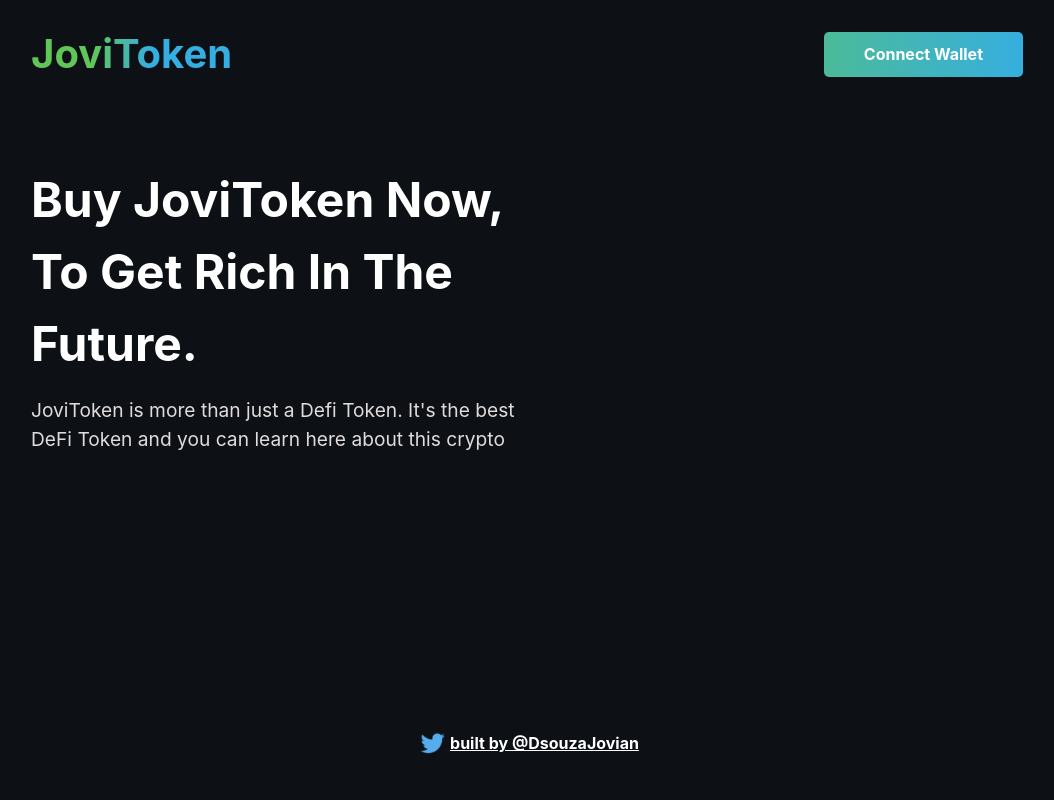
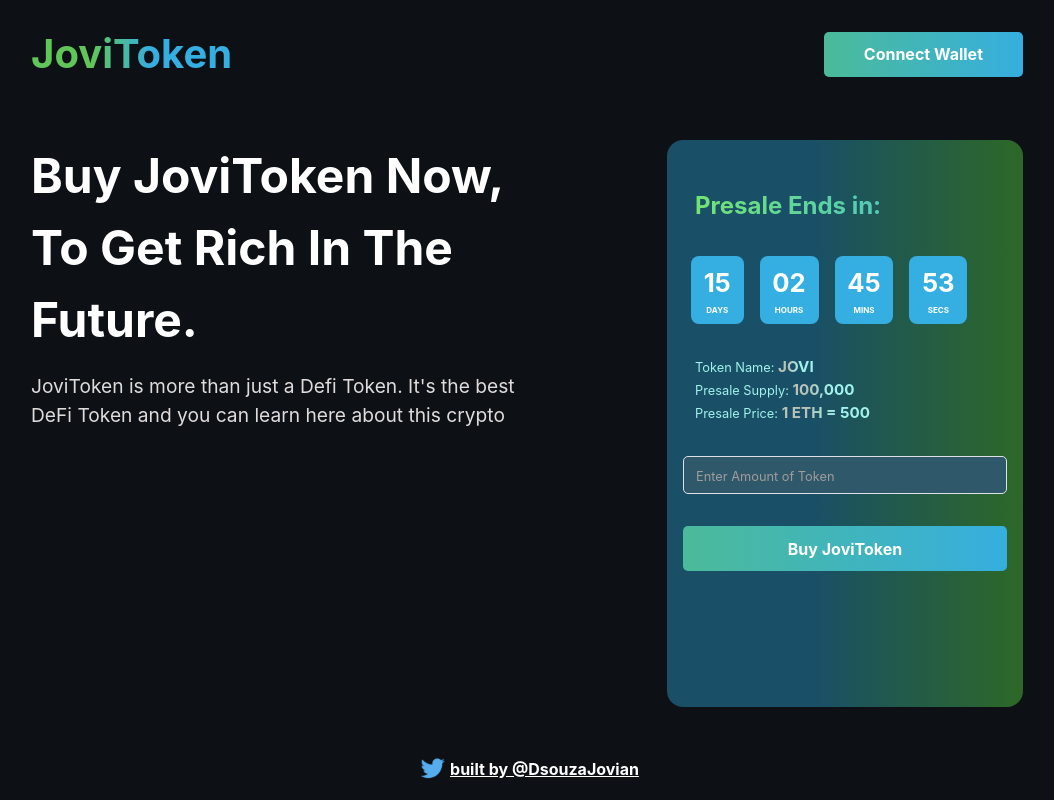
Before and after one commit to Jovian-Dsouza/JoviTokenICO, a React (Vite) app: page / in a window 1280 px wide. Shown: the whole page, without its empty margins (97-1151 px from the left). Built offline with nearby package versions, Linux system fonts and the light colour scheme.

Commit message:
Add Sale Card with option to buy tokens

```diff
--- a/src/App.jsx
+++ b/src/App.jsx
@@ -131,6 +131,56 @@ function App() {
 
   );
 
+  function saleCard() {
+    return (
+      <div className="saleCard">
+        <div className='row sale-row'>
+          <p className="SaleHeader">Presale Ends in: </p>
+        </div>
+
+        <div className='row sale-row'>
+          <div className='col-3 timeBox'>
+            <p className='timeHeader'>15</p>
+            <p className='timeBody'>DAYS</p>
+          </div>
+
+          <div className='col-3 timeBox'>
+            <p className='timeHeader'>02</p>
+            <p className='timeBody'>HOURS</p>
+          </div>
+
+          <div className='col-3 timeBox'>
+            <p className='timeHeader'>45</p>
+            <p className='timeBody'>MINS</p>
+          </div>
+
+          <div className='col-3 timeBox'>
+            <p className='timeHeader'>53</p>
+            <p className='timeBody'>SECS</p>
+          </div>
+        </div>
+
+        <div className='row sale-row'>
+          <p className='saleDesc'>Token Name: <span class="saleDescVal">JOVI</span></p>
+          <p className='saleDesc'>Presale Supply: <span class="saleDescVal">100,000</span></p>
+          <p className='saleDesc'>Presale Price: <span class="saleDescVal">1 ETH = 500</span></p>
+        </div>
+
+        <div className='row sale-row'>
+          <div class="input-group">
+            <input type="text" class="form-control" placeholder="Enter Amount of Token" />
+          </div>
+        </div>
+
+        <div className='row sale-row'>
+          <button onClick={buyToken} className="cta-button connect-wallet-button">
+            Buy JoviToken
+          </button>
+        </div>
+      </div>
+    );
+  }
+
   useEffect(() => {
     checkIfWalletIsConnected();
   }, [])
@@ -149,7 +199,7 @@ function App() {
 
       </nav>
 
-      <div className="row app-container">
+      <div className="row app-row app-container">
         <div className="col-6">
           <p className="sub-text">
             Buy JoviToken Now, To Get Rich In The Future.
@@ -161,6 +211,10 @@ function App() {
 
         </div>
 
+        <div className="col-6">
+          {saleCard()}
+        </div>
+
         {Footer()}
 
       </div>
--- a/src/styles/App.css
+++ b/src/styles/App.css
@@ -5,7 +5,7 @@
   text-align: center;
   padding-top: 1rem;
   padding-left: 8rem;
-  padding-top: 1rem;
+  padding-bottom: 1rem;
   padding-right: 10rem;
 
 }
@@ -16,14 +16,10 @@
 
 .app-container {
   height: 100%;
-/*   background-color: #0d1116;
-  display: flex;
-  flex-direction: column;
-  justify-content: space-between; */
 }
 
-.row {
-  padding-top: 4.5rem;
+.app-row {
+  padding-top: 3rem;
 }
 
 .header {
@@ -52,10 +48,104 @@
   -webkit-text-fill-color: transparent;
 }
 
+.saleCard {
+  color: white;
+  border-radius: 1rem;
+  background: -webkit-linear-gradient(right, #2d6827 0%, #194f67 60%) ;
+  height:100%;
+  padding: 1rem 1rem;
+  margin-left: 8rem;
+
+}
+
+.SaleHeader {
+  margin: 0;
+  font-size: 1.5rem;
+  font-weight: bold;
+  text-align: left;
+  background: -webkit-linear-gradient(left, #75e66b, #3cb7ec);
+  background-clip: text;
+  -webkit-background-clip: text;
+  -webkit-text-fill-color: transparent;
+  animation: gradient-animation 2s ease infinite;
+
+}
+
+.sale-row {
+  margin-top: 2rem;
+  margin-bottom: 2rem;
+  margin-left:0rem;
+  margin-right: 0rem;
+  width: auto;
+  padding: auto;
+}
+
+.timeBox {
+  background:  #35aee2;
+  border-radius: 0.5rem;
+  height: 100%;
+  width:auto;
+  margin: 0rem 0.5rem;
+  padding:  0rem 0.8rem;
+}
+
+.timeHeader {
+  font-size: 1.6rem;
+  font-weight: bold;
+  padding:  0px 0px;
+  margin: 0.5rem 0rem 0.1rem 0rem;
+  color: white;
+}
+
+.timeBody {
+  font-size: 0.5rem;
+  font-weight: bold;
+  padding: 0px 0px;
+  margin: 0.1rem 0rem 0.5rem 0rem;
+}
+
+.saleDesc {
+  font-size: 0.8rem;
+  text-align: left;
+  color: #a1f2ea;
+  margin: 0;
+}
+
+.saleDescVal {
+  font-weight: bold;
+  font-size: 0.95rem;
+  background: -webkit-linear-gradient(left, #b7c3b6 30%, #a1f2ea 60%);
+  background-clip: text;
+  -webkit-background-clip: text;
+  -webkit-text-fill-color: transparent;
+}
+
+.input-group {
+  padding: 0;
+}
+
+.form-control::placeholder{
+  color: #a09c9c;
+  font-size: 0.8rem;
+}
+
+.form-control {
+  border-radius: 5px;
+  background:  #2f586a;
+  width: 100%;
+}
+
+.form-control:focus {
+  border-radius: 5px;
+  background:  #2f586a;
+  width: 100%;
+  color: #a09c9c;
+}
+
 .cta-button {
   height: 45px;
   border: 0;
-  width: auto;
+  width: 100%;
   padding-left: 40px;
   padding-right: 40px;
   border-radius: 5px;
```
